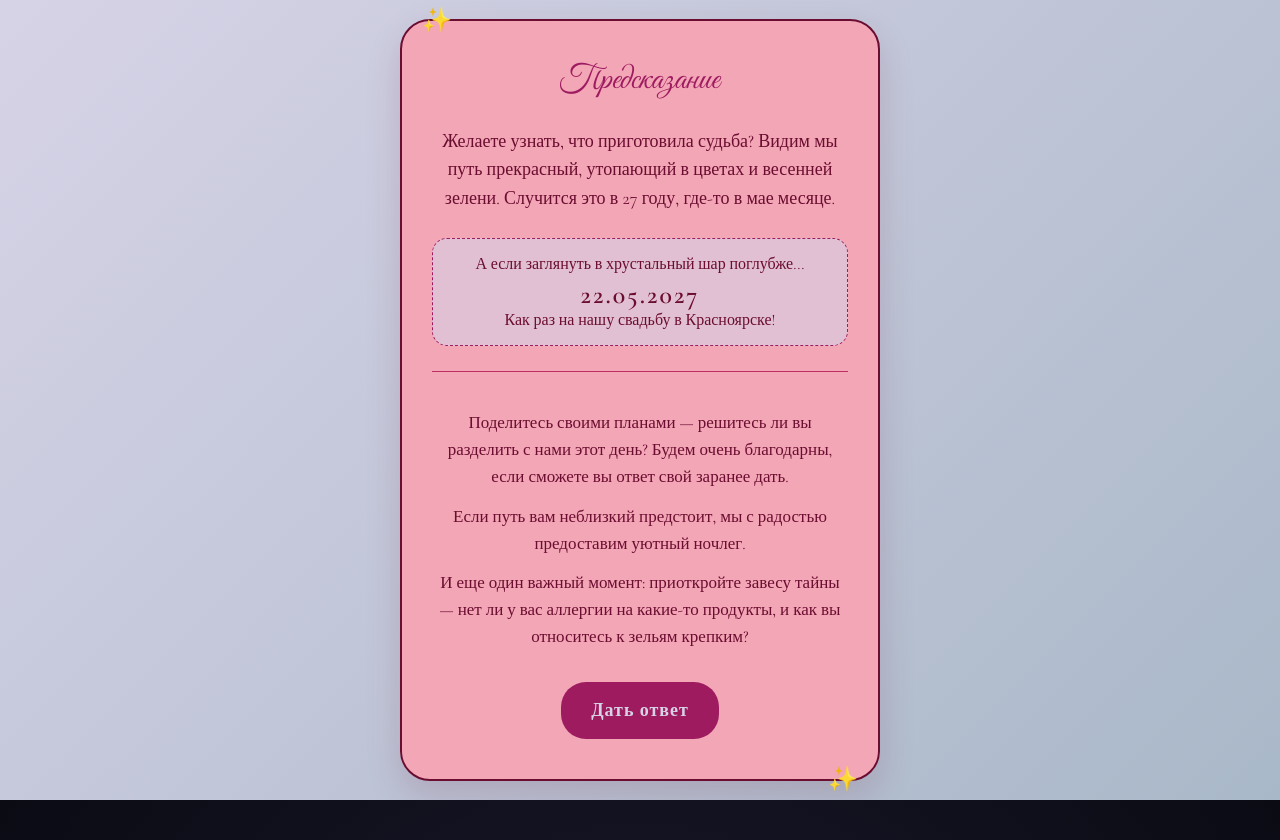
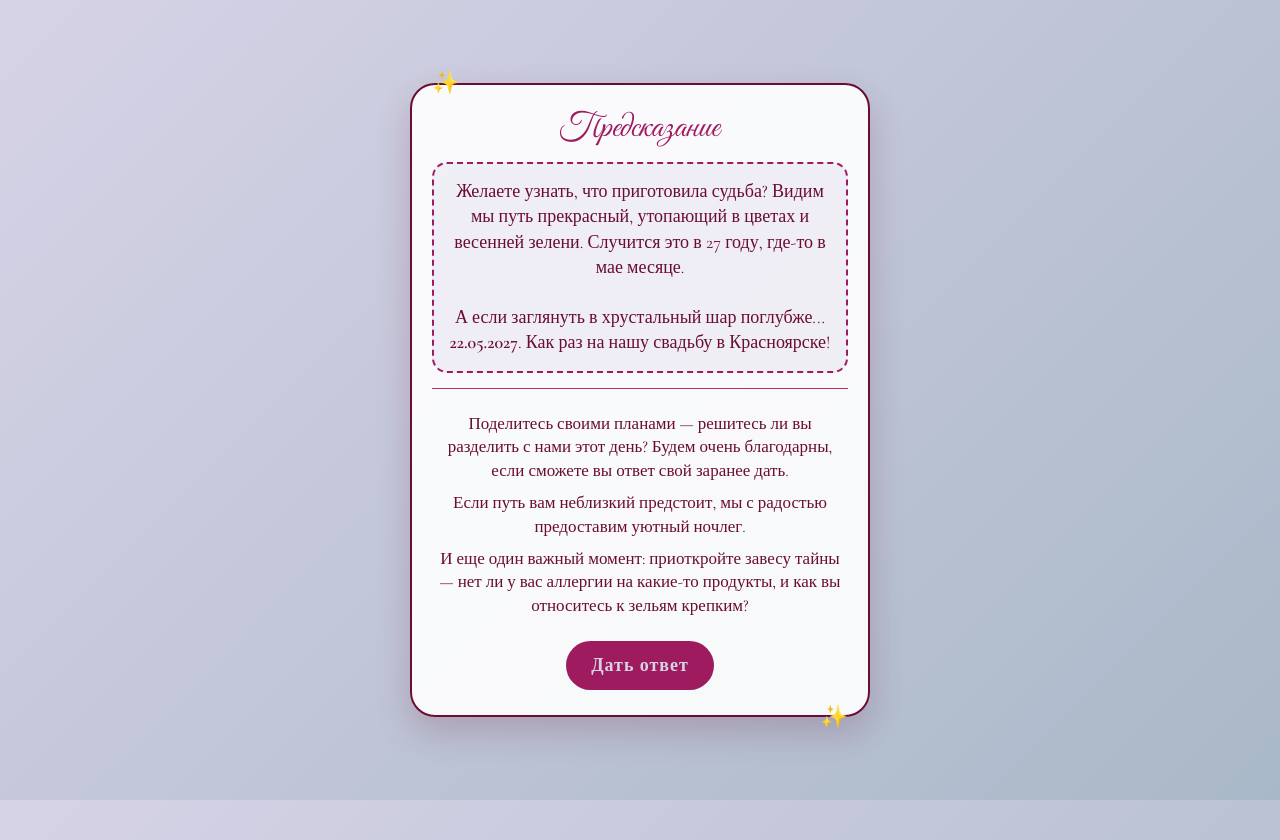
Before and after one commit to bep-1ru/wedding-invitation, a plain HTML site: page index.html in a window 1280 px wide. Both pictures are taken after a click on the button "ЖМИ". Shown: the top 840 px of the page. Drawn offline with nearby package versions, Linux system fonts and the light colour scheme.

Commit message:
Update index.html

```diff
--- a/index.html
+++ b/index.html
@@ -15,70 +15,49 @@
             --silver: #D7D3E7;
         }
 
-        /* Сброс отступов и запрет скролла во время анимации */
         body, html {
-            margin: 0;
-            padding: 0;
-            width: 100%;
-            height: 100dvh;
+            margin: 0; padding: 0; width: 100%; height: 100dvh;
             overflow: hidden;
             font-family: 'Cormorant Garamond', serif;
-            background: radial-gradient(circle at center, #1a1a2e 0%, #0b0b14 100%);
+            /* Общий фон для всех страниц (без розового) */
+            background: linear-gradient(135deg, var(--silver) 0%, var(--dusty-blue) 100%);
         }
 
-        /* Общие стили для страниц */
         .page {
-            position: absolute;
-            top: 0;
-            left: 0;
-            width: 100%;
-            height: 100dvh;
-            display: flex;
-            justify-content: center;
-            align-items: center;
+            position: absolute; top: 0; left: 0; width: 100%; height: 100dvh;
+            display: flex; justify-content: center; align-items: center;
             transition: all 1.2s cubic-bezier(0.4, 0, 0.2, 1);
-            opacity: 1;
-            transform: scale(1);
-            overflow-y: auto; /* Разрешаем скролл внутри страницы */
+            opacity: 1; transform: scale(1); overflow-y: auto;
         }
 
-        /* Скрытая страница */
         .page.hidden {
-            opacity: 0;
-            transform: scale(1.1);
-            pointer-events: none;
+            opacity: 0; transform: scale(1.1); pointer-events: none;
         }
 
         /* --- СТРАНИЦА 1: КОТИКИ --- */
         #page-cats {
-            background: radial-gradient(circle at center, #1a1a2e 0%, #0b0b14 100%);
+            background: transparent;
         }
         .cat-container {
-            position: relative;
-            width: 90%;
-            max-width: 400px;
+            position: relative; width: 90%; max-width: 380px;
             display: flex; flex-direction: column; align-items: center;
             text-align: center;
+            padding-top: 10px;
         }
         .cat-image {
-            width: 100%;
-            border-radius: 20px;
-            box-shadow: 0 0 40px rgba(158, 27, 96, 0.3);
+            width: 100%; border-radius: 20px;
+            border: 3px solid var(--royal-burgundy);
+            box-shadow: 0 15px 35px rgba(107, 13, 48, 0.25);
         }
-        .prompt-text {
-            color: var(--silver);
-            font-size: 22px;
-            margin-bottom: 20px;
-            font-style: italic;
-        }
+
         .magic-button {
             position: absolute;
-            bottom: 12%;
+            bottom: 6%;
             left: 50%;
             transform: translateX(-50%);
             background-color: var(--berry);
             color: var(--silver);
-            padding: 15px 35px;
+            padding: 12px 30px;
             border-radius: 50px;
             text-decoration: none;
             font-size: 20px;
@@ -104,57 +83,58 @@
 
         /* --- СТРАНИЦА 2: ПРИГЛАШЕНИЕ --- */
         #page-invitation {
-            background: linear-gradient(135deg, var(--silver) 0%, var(--dusty-blue) 100%);
-            display: none; /* Изначально скрыта */
+            background: transparent;
+            display: none;
         }
-        #page-invitation.active {
-            display: flex; /* Показываем, когда нужно */
+        #page-invitation.active { display: flex; }
+
+        /* Карточка приглашения: убрали розовый, сделали компактнее */
+        .invitation-card {
+            background-color: rgba(255, 255, 255, 0.9); /* Белый с легкой прозрачностью */
+            border: 2px solid var(--royal-burgundy);
+            border-radius: 25px;
+            padding: 25px 20px; /* Уменьшили отступы */
+            box-shadow: 0 15px 35px rgba(107, 13, 48, 0.2);
+            position: relative; margin: 15px; text-align: center;
+            max-width: 460px; width: 95%; box-sizing: border-box;
+        }
+        .invitation-card::before { content: '✨'; position: absolute; top: -15px; left: 20px; font-size: 22px; }
+        .invitation-card::after { content: '✨'; position: absolute; bottom: -15px; right: 20px; font-size: 22px; }
+
+        .subtitle {
+            font-family: 'Great Vibes', cursive;
+            font-size: 34px; /* Уменьшили заголовок */
+            color: var(--berry); margin-bottom: 15px; line-height: 1.1;
         }
 
-        .invitation-card {
-            background-color: var(--pink);
-            border: 2px solid var(--royal-burgundy);
-            border-radius: 30px;
-            padding: 40px 30px;
-            box-shadow: 0 15px 35px rgba(107, 13, 48, 0.15);
-            position: relative;
-            margin: 20px;
-            text-align: center;
-            max-width: 480px;
-            width: 90%;
-            box-sizing: border-box;
-        }
-        .invitation-card::before { content: '✨'; position: absolute; top: -15px; left: 20px; font-size: 24px; }
-        .invitation-card::after { content: '✨'; position: absolute; bottom: -15px; right: 20px; font-size: 24px; }
-        .subtitle {
-            font-family: 'Great Vibes', cursive; font-size: 34px;
-            color: var(--berry); margin-bottom: 25px; line-height: 1.2;
-        }
-        .text-block { font-size: 18px; line-height: 1.6; margin-bottom: 20px; color: var(--royal-burgundy); }
-        .date-box {
-            background-color: rgba(215, 211, 231, 0.6);
-            border-radius: 15px; padding: 15px; margin: 25px 0;
-            border: 1px dashed var(--berry);
+        /* Рамка для первого абзаца: компактнее */
+        .intro-box {
+            border: 2px dashed var(--berry);
+            border-radius: 15px;
+            padding: 15px;
+            margin-bottom: 15px;
+            background-color: rgba(215, 211, 231, 0.3); /* Легкий серо-голубой оттенок вместо розового */
+            font-size: 18px;
+            line-height: 1.4;
             color: var(--royal-burgundy);
         }
-        .date-box span {
-            font-size: 26px; font-weight: 600; color: var(--royal-burgundy);
-            letter-spacing: 2px; display: block; margin-top: 5px;
-        }
+
         .rsvp-section {
-            margin-top: 25px; padding-top: 25px;
-            border-top: 1px solid var(--mauve); font-size: 17px; line-height: 1.6;
+            margin-top: 15px; padding-top: 15px;
+            border-top: 1px solid var(--mauve);
+            font-size: 17px;
+            line-height: 1.4;
             color: var(--royal-burgundy);
         }
-        .rsvp-section p { margin: 12px 0; }
+        .rsvp-section p { margin: 8px 0; }
+
         .contact-btn {
-            display: inline-block; margin-top: 20px; padding: 14px 30px;
+            display: inline-block; margin-top: 15px; padding: 12px 25px;
             background-color: var(--berry); color: var(--silver);
             text-decoration: none; border-radius: 25px;
             font-family: 'Cormorant Garamond', serif;
             font-size: 18px; font-weight: 600; letter-spacing: 1px;
-            transition: all 0.3s ease;
-            border: none; cursor: pointer;
+            transition: all 0.3s ease; border: none; cursor: pointer;
         }
         .contact-btn:hover { background-color: var(--royal-burgundy); transform: translateY(-2px); }
 
@@ -165,11 +145,7 @@
     <!-- СТРАНИЦА 1: КОТИКИ -->
     <div id="page-cats" class="page">
         <div class="cat-container">
-            <div class="prompt-text">Готовы узнать свою судьбу?</div>
-
-            <!-- Убедитесь, что файл называется cats.jpg и лежит рядом -->
             <img src="cats.jpg" alt="Котики гадают" class="cat-image" id="cat-img">
-
             <button class="magic-button" id="btn-magic">Жми</button>
         </div>
     </div>
@@ -178,20 +154,17 @@
     <div id="page-invitation" class="page hidden">
         <div class="invitation-card">
             <div class="subtitle">Предсказание</div>
-            <div class="text-block">
-                Желаете узнать, что приготовила судьба? Видим мы путь прекрасный, утопающий в цветах и весенней зелени. Случится это в 27 году, где-то в мае месяце.
+
+            <div class="intro-box">
+                Желаете узнать, что приготовила судьба? Видим мы путь прекрасный, утопающий в цветах и весенней зелени. Случится это в 27 году, где-то в мае месяце.<br><br>
+                А если заглянуть в хрустальный шар поглубже... <strong>22.05.2027</strong>. Как раз на нашу свадьбу в Красноярске!
             </div>
-            <div class="date-box">
-                <div>А если заглянуть в хрустальный шар поглубже...</div>
-                <span>22.05.2027</span>
-                <div>Как раз на нашу свадьбу в Красноярске!</div>
-            </div>
+
             <div class="rsvp-section">
                 <p>Поделитесь своими планами — решитесь ли вы разделить с нами этот день? Будем очень благодарны, если сможете вы ответ свой заранее дать.</p>
                 <p>Если путь вам неблизкий предстоит, мы с радостью предоставим уютный ночлег.</p>
                 <p>И еще один важный момент: приоткройте завесу тайны — нет ли у вас аллергии на какие-то продукты, и как вы относитесь к зельям крепким?</p>
 
-                <!-- ЗАМЕНИТЕ ССЫЛКУ НА ВАШУ ИЗ MAX -->
                 <a href="https://max.ru/u/ВАША_ССЫЛКА" class="contact-btn">Дать ответ</a>
             </div>
         </div>
@@ -203,28 +176,23 @@
             const invPage = document.getElementById('page-invitation');
             const catImg = document.getElementById('cat-img');
 
-            // 1. Эффект "вспышки" на картинке котиков
             catImg.style.transition = 'all 0.5s ease';
             catImg.style.filter = 'brightness(3) blur(10px)';
             catImg.style.transform = 'scale(1.1)';
 
-            // 2. Через 0.5 секунды скрываем страницу с котиками
             setTimeout(() => {
                 catPage.classList.add('hidden');
-
-                // Делаем страницу приглашения видимой, но пока прозрачной для анимации
                 invPage.style.display = 'flex';
                 invPage.style.opacity = '0';
                 invPage.style.transform = 'scale(0.9)';
 
-                // 3. Запускаем плавное появление приглашения
                 setTimeout(() => {
                     invPage.classList.remove('hidden');
                     invPage.style.opacity = '1';
                     invPage.style.transform = 'scale(1)';
-                }, 50); // Небольшая задержка для срабатывания CSS transition
+                }, 50);
 
-            }, 500); // Ждем завершения анимации вспышки
+            }, 500);
         });
     </script>
 </body>
```
